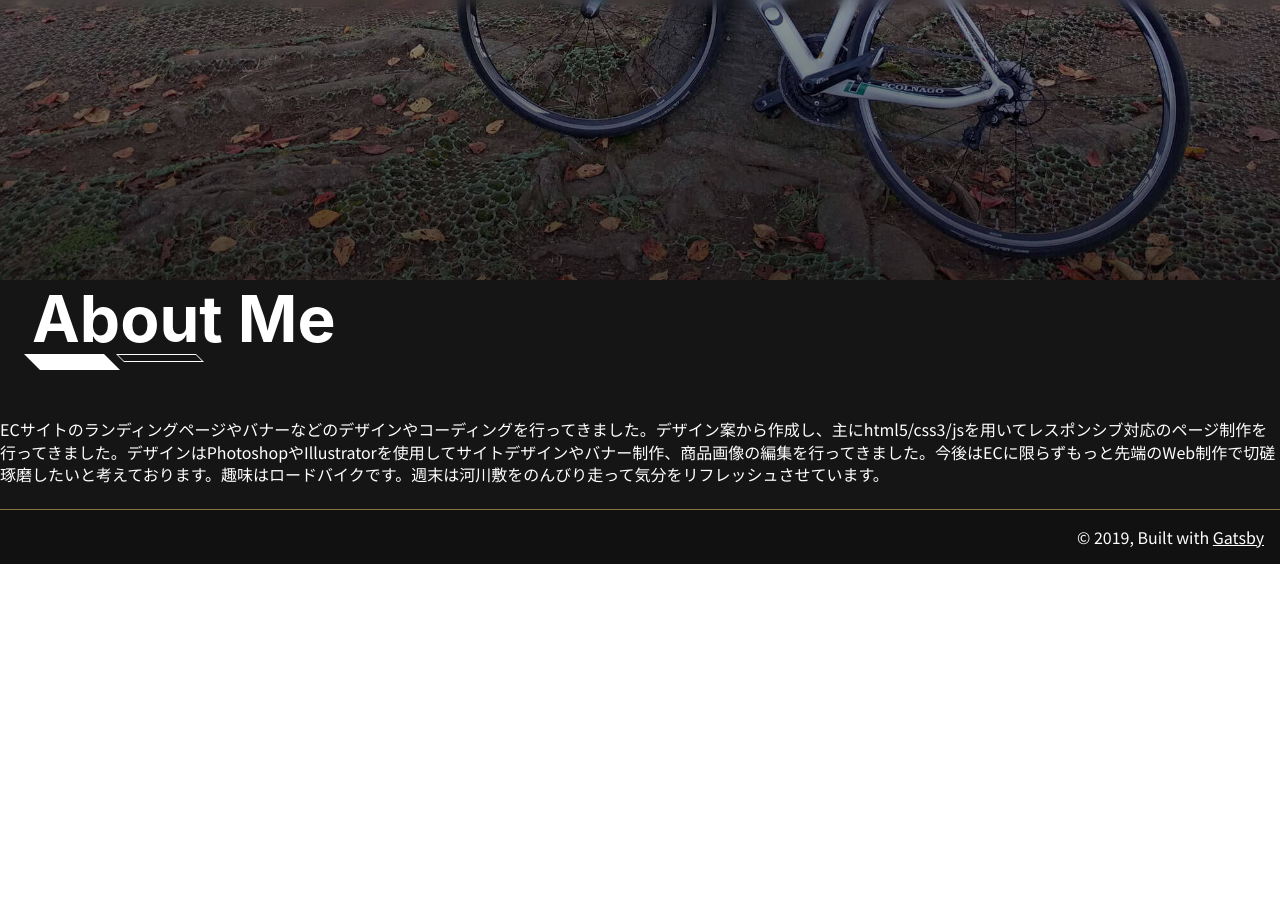
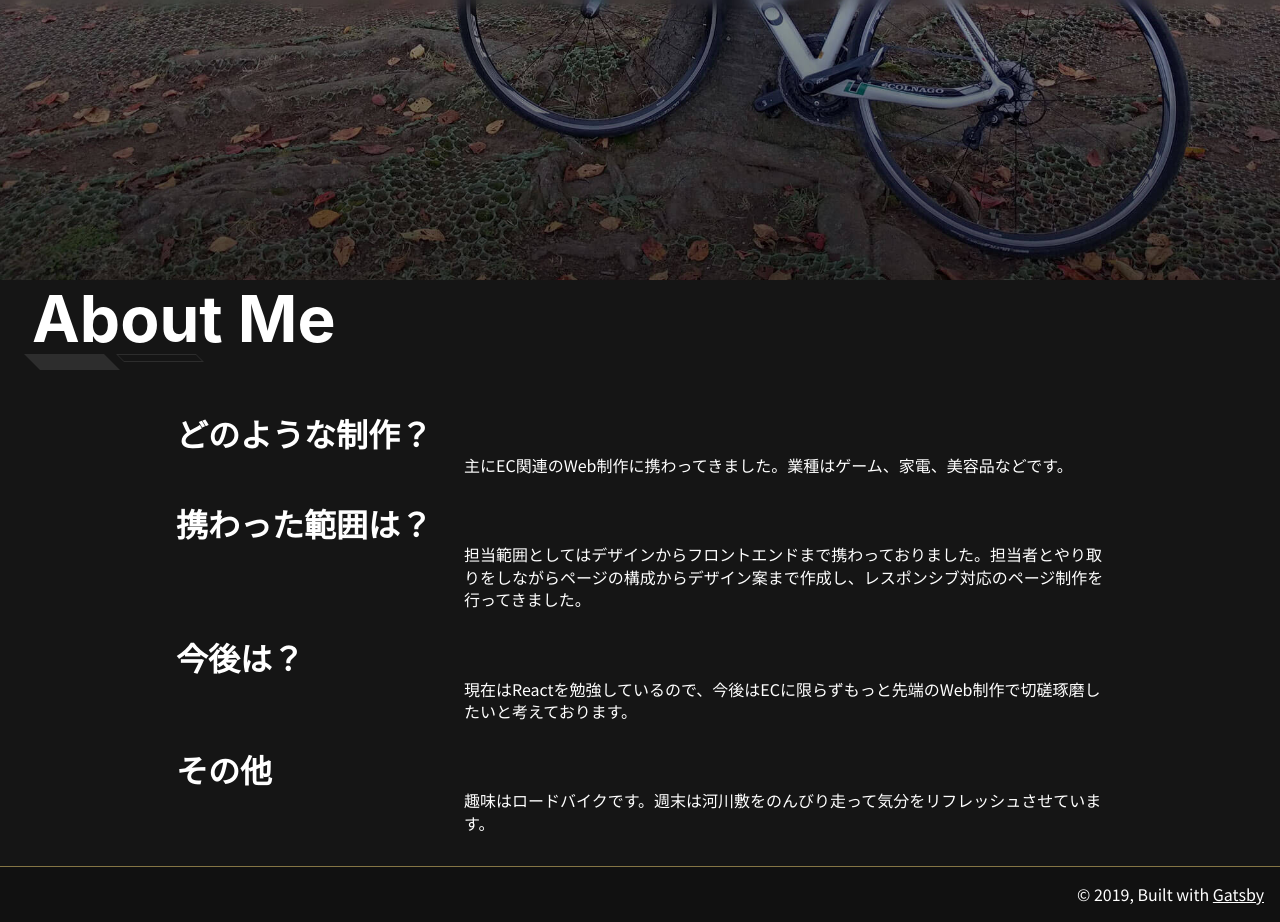
Before and after one commit to lucky-four-leaf-4/mysite-gatsby, a Gatsby site: page /aboutme in a window 1280 px wide. Shown: the part 593-1515 px from the top of the page. Before the commit the page ends 1157 px from the top, so only its background shows below. Built offline with nearby package versions, Linux system fonts and the light colour scheme; Gatsby itself is replaced by a stand-in of ours.

Commit message:
20190418
add aboutme and style

```diff
--- a/src/components/header1.js
+++ b/src/components/header1.js
@@ -4,7 +4,7 @@ import h1Style from "./header1.module.css"
 class Header1 extends React.Component{
   render(){
     return(
-      <h1 className={h1Style.headline}>{this.props.title}</h1>
+      <h1 className={h1Style.headline}><span>{this.props.title}</span></h1>
     );
   }
 }
--- a/src/components/header1.module.css
+++ b/src/components/header1.module.css
@@ -14,7 +14,7 @@
   width: 5rem;
   height: 1rem;
   transform: skewX(45deg);
-  background-color: #fff;
+  background-color:rgba(255, 255, 255, 0.1);
   box-sizing: border-box;
 }
 .headline::after{
@@ -26,6 +26,6 @@
   width: 5rem;
   height: 0.5rem;
   transform: skewX(45deg);
-  border: 1px solid #fff;
+  border: 1px solid rgba(255, 255, 255, 0.1);
   box-sizing: border-box;
 }
--- a/src/pages/aboutme.js
+++ b/src/pages/aboutme.js
@@ -1,19 +1,39 @@
 import React from "react"
 import Layout from "../components/layout"
-import Image from "../components/image"
 import Eyecatch from "../components/eyecatch"
 import Header1 from "../components/header1"
 import SEO from "../components/seo"
+import aboutmeStyle from "./aboutme.module.css"
+
+class Aboutmelist extends React.Component{
+  render(){
+    const aboutmedata = aboutmedetails.map((aboutme) =>
+    <section key={aboutme.id} className={aboutmeStyle.section}>
+      <h2 className={aboutmeStyle.title}>{aboutme.title}</h2>
+      <p className={aboutmeStyle.text}>{aboutme.text}</p>
+    </section>
+  );
+
+  return(
+      <article className={aboutmeStyle.detail_contents}>
+      {aboutmedata}
+      </article>
+    );
+  }
+}
+const aboutmedetails = [
+  {id: 1, title: 'どのような制作？', text:'主にEC関連のWeb制作に携わってきました。業種はゲーム、家電、美容品などです。',},
+  {id: 2, title: '携わった範囲は？', text:'担当範囲としてはデザインからフロントエンドまで携わっておりました。担当者とやり取りをしながらページの構成からデザイン案まで作成し、レスポンシブ対応のページ制作を行ってきました。',},
+  {id: 3, title: '今後は？', text:'現在はReactを勉強しているので、今後はECに限らずもっと先端のWeb制作で切磋琢磨したいと考えております。',},
+  {id: 4, title: 'その他', text:'趣味はロードバイクです。週末は河川敷をのんびり走って気分をリフレッシュさせています。',},
+];
 
 const AboutmePage = () => (
   <Layout>
     <SEO title="Home" keywords={[`gatsby`, `my site`, `kojima youhei`,'biography']} />
     <Eyecatch pages="aboutme"/>
     <Header1 title="About Me"/>
-    <p>ECサイトのランディングページやバナーなどのデザインやコーディングを行ってきました。デザイン案から作成し、主にhtml5/css3/jsを用いてレスポンシブ対応のページ制作を行ってきました。デザインはPhotoshopやIllustratorを使用してサイトデザインやバナー制作、商品画像の編集を行ってきました。今後はECに限らずもっと先端のWeb制作で切磋琢磨したいと考えております。趣味はロードバイクです。週末は河川敷をのんびり走って気分をリフレッシュさせています。</p>
-    <div style={{ maxWidth: `300px`, marginBottom: `1.45rem`,display:'none',}}>
-      <Image />
-    </div>
+    <Aboutmelist />
   </Layout>
 )
 
--- /dev/null
+++ b/src/pages/aboutme.module.css
@@ -0,0 +1,21 @@
+.detail_contents{
+  max-width: 60em;
+  width: 100%;
+  margin: auto;
+  padding: 0 1rem;
+  box-sizing: border-box;
+}
+.section{
+  margin: 0 0 2rem 0;
+}
+.title{
+  font-size: 2rem;
+  margin: 0;
+}
+.text{
+  max-width: 40em;
+  width: 100%;
+  margin: 0 0 0 auto;
+  padding:0;
+  box-sizing: border-box;
+}
--- a/src/pages/skills.js
+++ b/src/pages/skills.js
@@ -10,7 +10,7 @@ class SkillLists extends React.Component{
   render(){
     const skillsdata = skilldetails.map((skill) =>
     <div key={skill.id} className={"grid_" + skill.id}>
-      <dt className={"title"}>{skill.title}</dt>
+      <dt className={skillsStyle.title}>{skill.title}</dt>
       <dd>{skill.text}</dd>
     </div>
   );
--- a/src/pages/skills.module.css
+++ b/src/pages/skills.module.css
@@ -7,7 +7,7 @@
   padding: 0 1rem;
   box-sizing: border-box;
 }
-[class="title"]{
+.title{
   text-align: center;
 }
 [class^="grid_"]{
```
Also changed, not shown: 1 other file.
